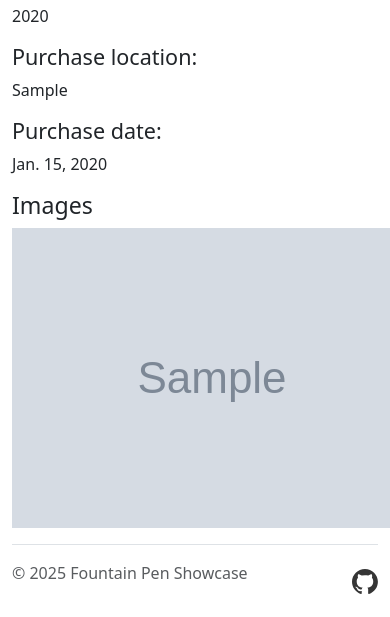
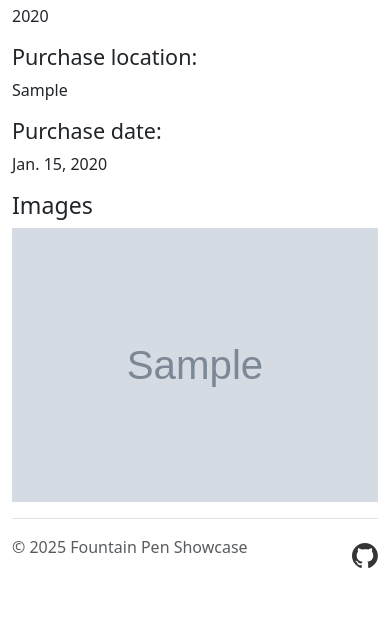
Before and after one commit to jcstlo/fp-showcase, a Django app: template templates/pens/pen_detail.html in a window 390 px wide; the page is wider, and only the part inside the window is pictured. Shown: the part 530-1147 px from the top of that part. After the commit the page ends 1098 px from the top of that part, so only its background shows below. Run offline with Django 5.2, Linux system fonts and the light colour scheme; the template is opened without the code that fills it: values that come from a table or form of the project are taken from there, others are empty; tables that the repository leaves empty hold one stand-in row (values such as "Sample post"); grey boxes marked "Sample" are stand-in pictures; parts of the project's set-up code (start-up, migrations or seed data) failed here and were passed over; some libraries are stand-ins or nearby versions.

Commit message:
Add image responsiveness in pen detail pages

```diff
--- a/templates/pens/pen_detail.html
+++ b/templates/pens/pen_detail.html
@@ -58,7 +58,7 @@
 
 <h3>Images</h3>
 {% if pen.main_image %}
-  <img src="{{ pen.main_image.url }}" alt="Pen image">
+  <img src="{{ pen.main_image.url }}" alt="Pen image" class="img-fluid">
 {% else %}
   <p>No images</p>
 {% endif %}
```
